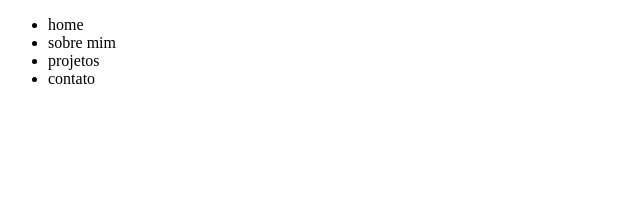
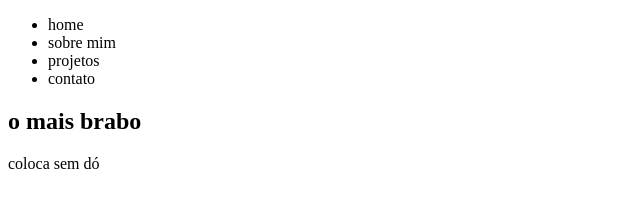
Before and after one commit to joaopedrogossleer/exerciciosFront, a plain HTML site: page index.html in a window 1280 px wide. Shown: the whole page, without its empty margins (0-640 px from the left). Drawn offline with Linux system fonts and the light colour scheme.

Commit message:
complementando

```diff
--- a/index.html
+++ b/index.html
@@ -11,5 +11,7 @@
     <li>projetos</li>
     <li>contato</li>
 </ul>
+<h2>o mais brabo</h2>
+<p>coloca sem dó</p>
 </body>
 </html>
```
